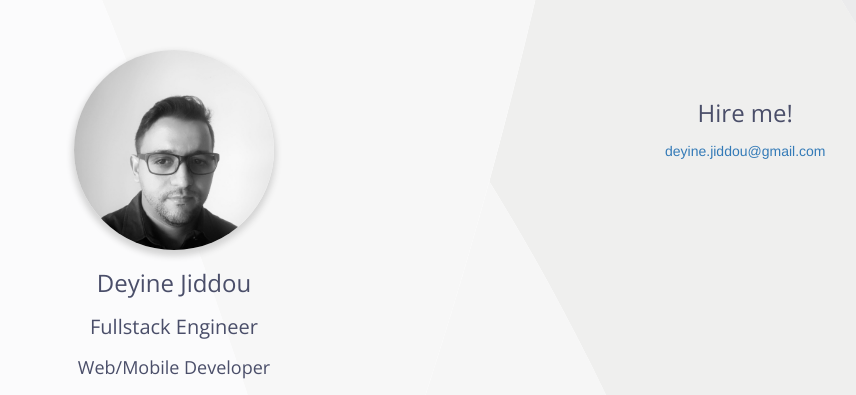
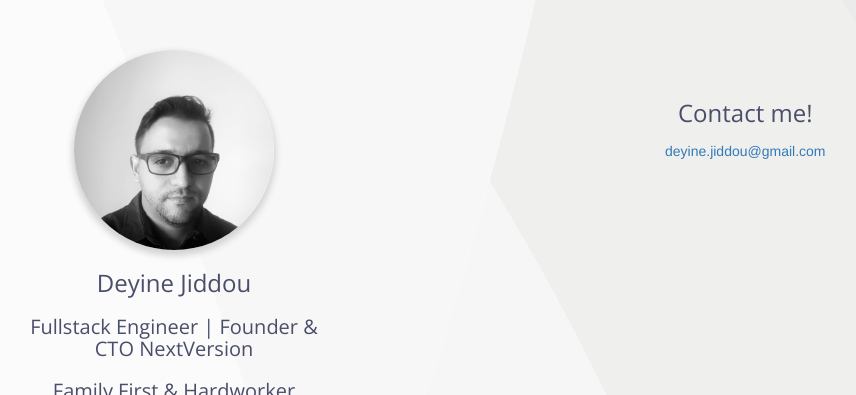
Before and after one commit to Deyine/deyine.github.io, a website: page index.html in a window 1280 px wide. Shown: the top 395 px of the page, without its empty margins (50-906 px from the left). Drawn offline with nearby package versions, Linux system fonts and the light colour scheme.

Commit message:
fix portfolio infos

```diff
--- a/index.html
+++ b/index.html
@@ -5,7 +5,7 @@
 		<meta http-equiv="X-UA-Compatible" content="IE=edge">
 		<meta name="viewport" content="width=device-width, initial-scale=1">
 
-		<title>Chris Dermody's GitHub Projects</title>
+		<title>Deyine Jiddou Portfolio</title>
 
 		<link rel="stylesheet" href="css/bootstrap.min.css">
 
@@ -64,8 +64,8 @@
 				<div class="col-sm-3 about-me about-side text-center hidden-xs">
 						<img src="img/profile-pic.jpg" width=200 class="profile-pic img-responsive center-block">
 						<h1>Deyine Jiddou</h1>
-						<h2>Fullstack Engineer</h2>
-						<h3>Web/Mobile Developer</h3>
+						<h2>Fullstack Engineer | Founder & CTO NextVersion</h2>
+						<h2>Family First & Hardworker</h2>
 
 						<div class="text-center" style="margin:20px">
 							<a href="https://twitter.com/Deyine" class="cta-icon"><i class="devicon-twitter-plain colored"></i></a>
@@ -77,22 +77,10 @@
 				<!-- main content -->
 				<div class="col-sm-9 col-sm-offset-3">
 
-					<!-- <div class="row row-tools row-grey">
-							<div class="col-sm-12 text-center">
-
-								<h3>Tools I Use</h3>
-
-								<img src="img/tool-logos/sketch.png" class="techlogo" width="150">
-								<img src="img/tool-logos/git.png" class="techlogo" width="150">
-								<img src="img/tool-logos/sublime.png" class="techlogo" width="150">
-
-							</div>
-					</div> -->
-
 					<div class="row row-footer text-center">
 						<div class="col">
 							<div style="margin:50px;">
-								<h3 style="margin:50px 0 15px">Hire me! </h3>
+								<h3 style="margin:50px 0 15px">Contact me! </h3>
 								<a href="mailto:deyine.jiddou@gmail.com" class="" target="_blank">
 									deyine.jiddou@gmail.com
 								</a>
```
